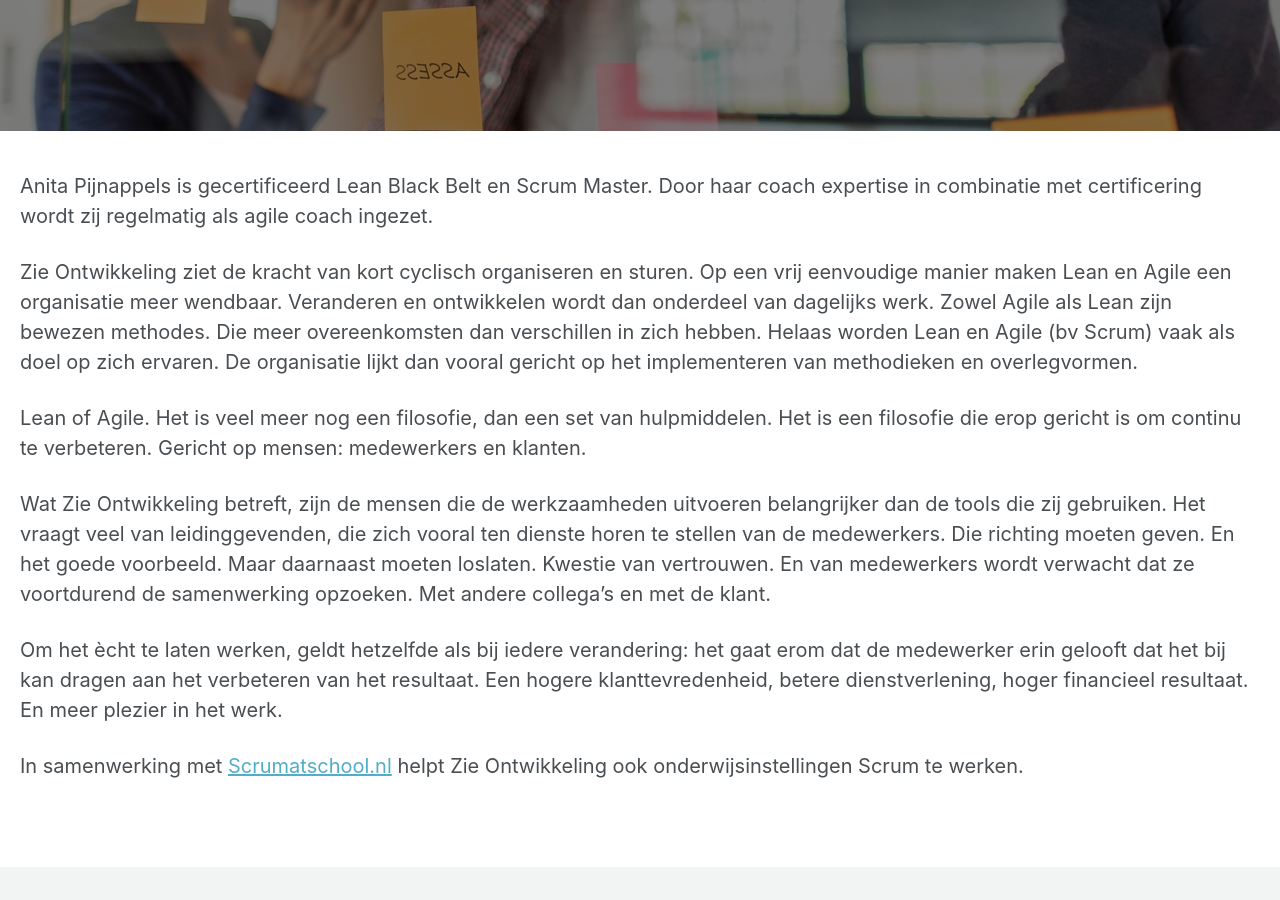
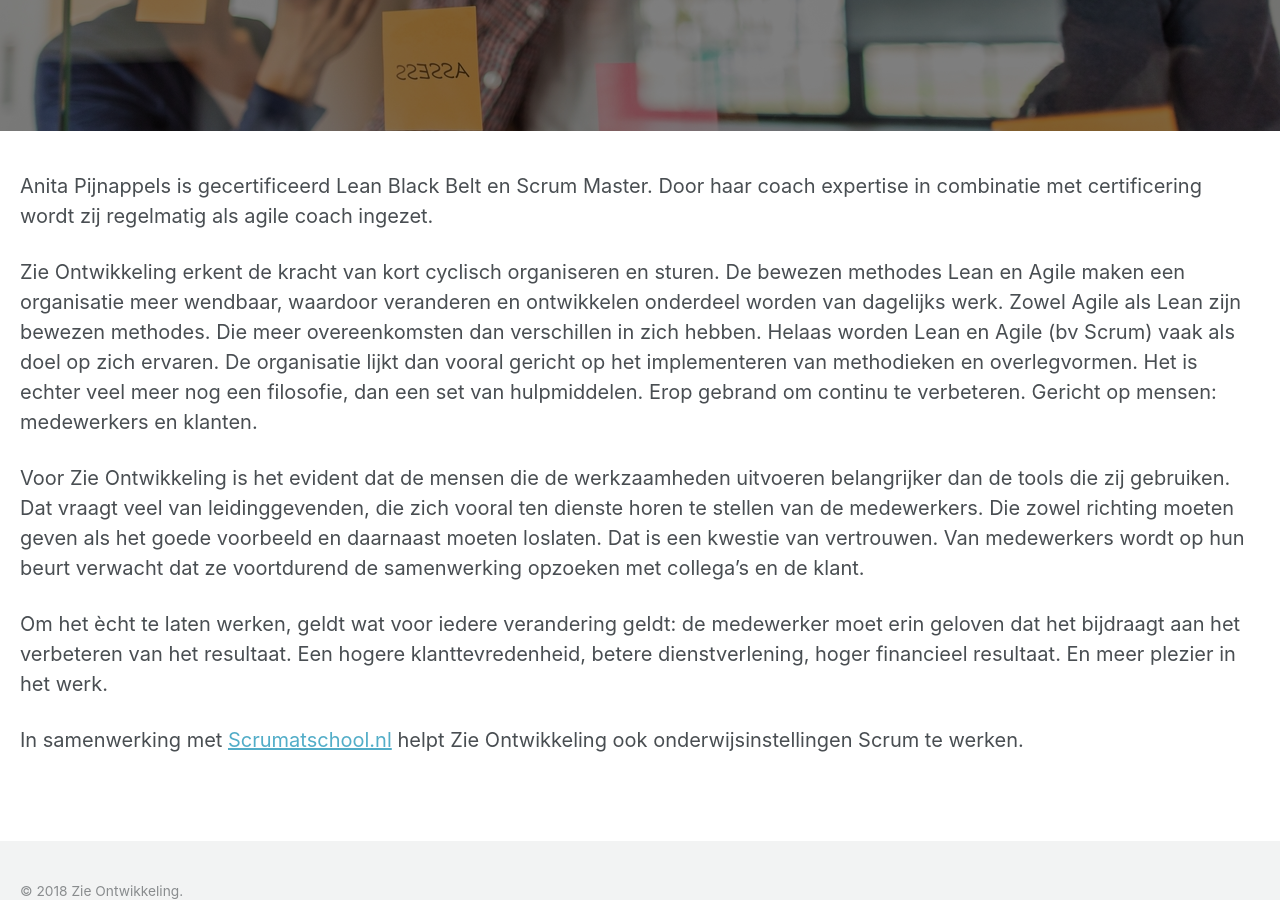
Before and after one commit to twinmum1/zie-ontwikkeling, a Jekyll site: the page built from _pages/agile.md, in a window 1280 px wide and 900 px high, scrolled down 617 px. Built offline with Jekyll 4.4.1, drawn with Linux system fonts in a browser that asks for light colours.

Commit message:
Update agile.md
allerlei kleine tekstuele aanpassingen

```diff
--- a/_pages/agile.md
+++ b/_pages/agile.md
@@ -20,12 +20,11 @@
 
 Anita Pijnappels is gecertificeerd Lean Black Belt en Scrum Master. Door haar coach expertise in combinatie met certificering wordt zij regelmatig als agile coach ingezet.
 
-Zie Ontwikkeling ziet de kracht van kort cyclisch organiseren en sturen. Op een vrij eenvoudige manier maken Lean en Agile een organisatie meer wendbaar. Veranderen en ontwikkelen wordt dan onderdeel van dagelijks werk. Zowel Agile als Lean zijn bewezen methodes. Die meer overeenkomsten dan verschillen in zich hebben. Helaas worden Lean en Agile (bv Scrum) vaak als doel op zich ervaren. De organisatie lijkt dan vooral gericht op het implementeren van methodieken en overlegvormen.
+Zie Ontwikkeling erkent de kracht van kort cyclisch organiseren en sturen. De bewezen methodes Lean en Agile maken een organisatie meer wendbaar, waardoor veranderen en ontwikkelen onderdeel worden van dagelijks werk. Zowel Agile als Lean zijn bewezen methodes. Die meer overeenkomsten dan verschillen in zich hebben. Helaas worden Lean en Agile (bv Scrum) vaak als doel op zich ervaren. De organisatie lijkt dan vooral gericht op het implementeren van methodieken en overlegvormen.
+Het is echter veel meer nog een filosofie, dan een set van hulpmiddelen. Erop gebrand om continu te verbeteren. Gericht op mensen: medewerkers en klanten.
 
-Lean of Agile. Het is veel meer nog een filosofie, dan een set van hulpmiddelen. Het is een filosofie die erop gericht is om continu te verbeteren. Gericht op mensen: medewerkers en klanten.
+Voor Zie Ontwikkeling is het evident dat de mensen die de werkzaamheden uitvoeren belangrijker dan de tools die zij gebruiken. Dat vraagt veel van leidinggevenden, die zich vooral ten dienste horen te stellen van de medewerkers. Die zowel richting moeten geven als het goede voorbeeld en daarnaast moeten loslaten. Dat is een kwestie van vertrouwen. Van medewerkers wordt op hun beurt verwacht dat ze voortdurend de samenwerking opzoeken met collega’s en de klant.
 
-Wat Zie Ontwikkeling betreft, zijn de mensen die de werkzaamheden uitvoeren belangrijker dan de tools die zij gebruiken. Het vraagt veel van leidinggevenden, die zich vooral ten dienste horen te stellen van de medewerkers. Die richting moeten geven. En het goede voorbeeld. Maar daarnaast moeten loslaten. Kwestie van vertrouwen. En van medewerkers wordt verwacht dat ze voortdurend de samenwerking opzoeken. Met andere collega’s en met de klant.
-
-Om het ècht te laten werken, geldt hetzelfde als bij iedere verandering: het gaat erom dat de medewerker erin gelooft dat het bij kan dragen aan het verbeteren van het resultaat. Een hogere klanttevredenheid, betere dienstverlening, hoger financieel resultaat. En meer plezier in het werk.
+Om het ècht te laten werken, geldt wat voor iedere verandering geldt: de medewerker moet erin geloven dat het bijdraagt aan het verbeteren van het resultaat. Een hogere klanttevredenheid, betere dienstverlening, hoger financieel resultaat. En meer plezier in het werk.
 
 In samenwerking met [Scrumatschool.nl](https://www.scrumatschool.nl/) helpt Zie Ontwikkeling ook onderwijsinstellingen Scrum te werken.
```
